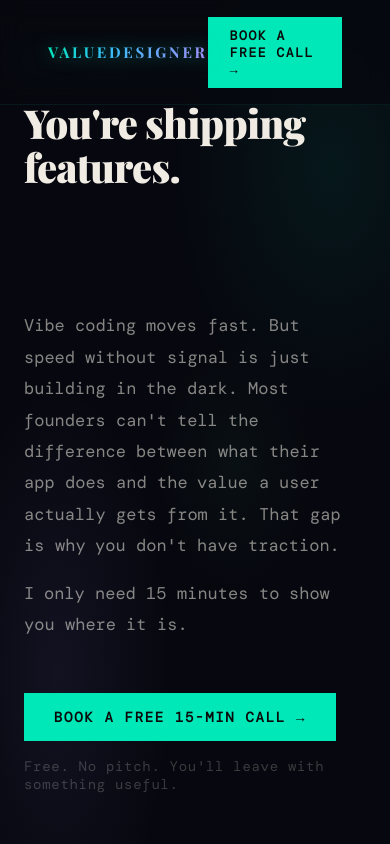
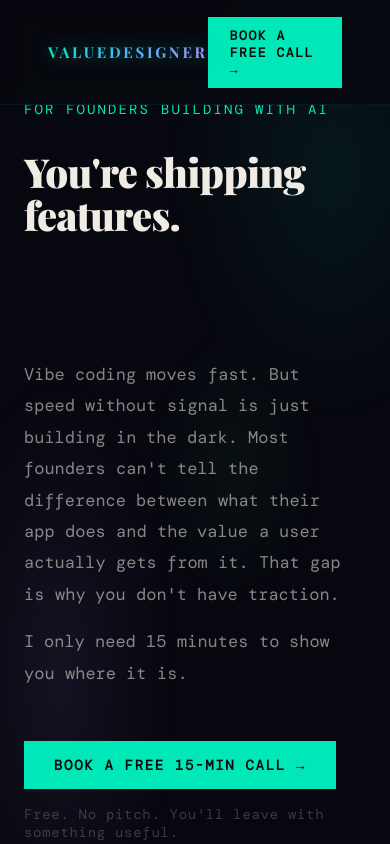
Before and after one commit to MaverickMoonMaker001/valuedesigner, a React (Vite) app: page / in a window 390 px wide. Shown: the top 844 px of the page. Built offline with nearby package versions, Linux system fonts and the light colour scheme; a web font is replaced by a local one.

Commit message:
Fix mobile hero padding

```diff
--- a/src/App.jsx
+++ b/src/App.jsx
@@ -13,9 +13,9 @@ const A = {
 
 const BOOKING_URL = "https://calendar.app.google/L56EZxL43HpdCawa6";
 
-function Inner({ children, style = {} }) {
+function Inner({ children, style = {}, className = "" }) {
   return (
-    <div className="inner-wrap" style={{
+    <div className={`inner-wrap ${className}`} style={{
       maxWidth: 920,
       margin: "0 auto",
       padding: "0 48px",
@@ -125,6 +125,7 @@ export default function App() {
           .three-col { grid-template-columns: 1fr !important; }
           .nav-inner { padding: 18px 24px !important; }
           .work-item { grid-template-columns: 48px 1fr !important; }
+          .hero-inner { padding-top: 100px !important; padding-bottom: 72px !important; }
         }
       `}</style>
 
@@ -175,7 +176,7 @@ export default function App() {
         position: "relative", zIndex: 1,
         display: "flex", flexDirection: "column", justifyContent: "center",
       }}>
-        <Inner style={{ paddingTop: 140, paddingBottom: 100 }}>
+        <Inner className="hero-inner" style={{ paddingTop: 140, paddingBottom: 100 }}>
           <div style={{ maxWidth: 680 }}>
             <div style={{
               fontFamily: "'DM Mono', monospace", fontSize: 14,
```
